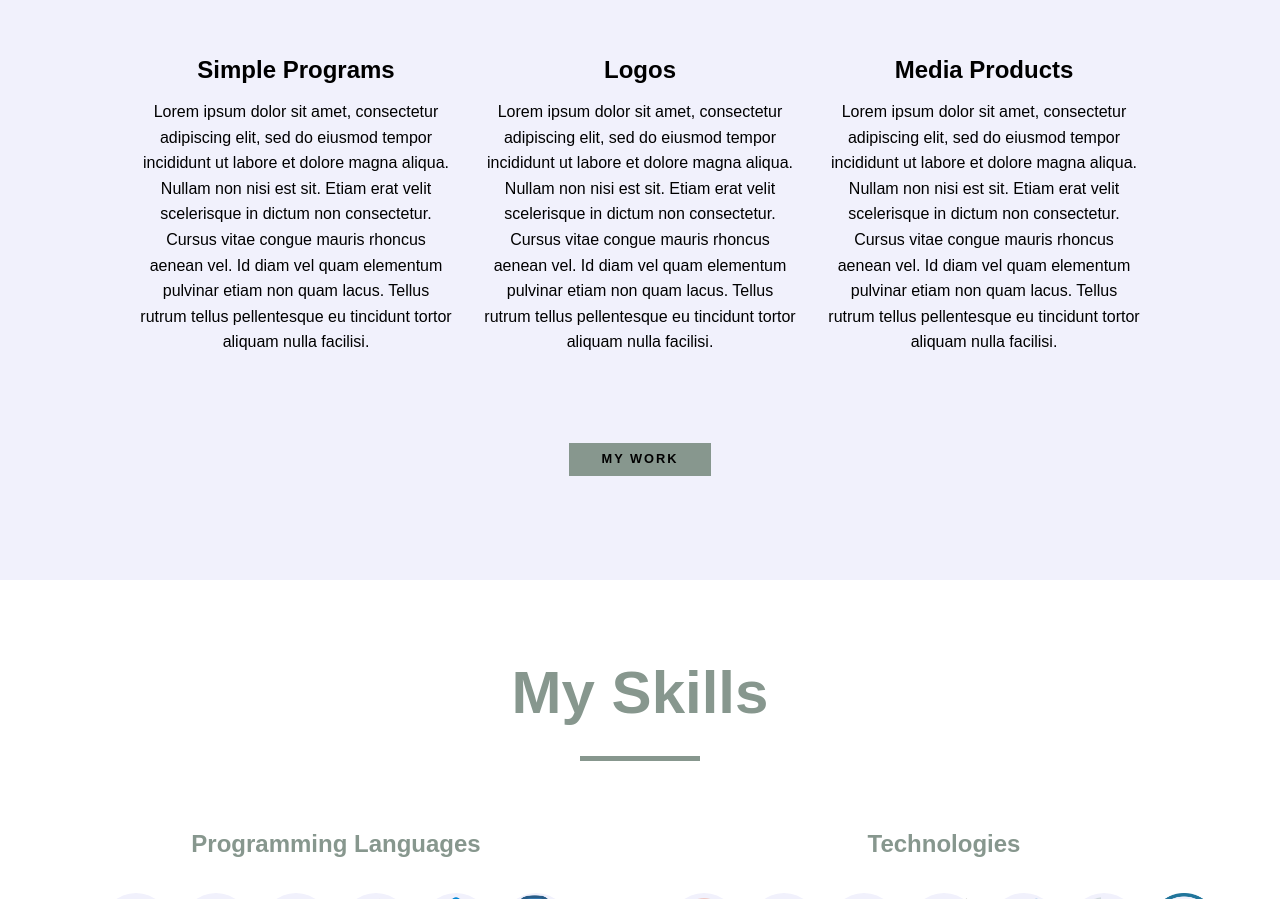
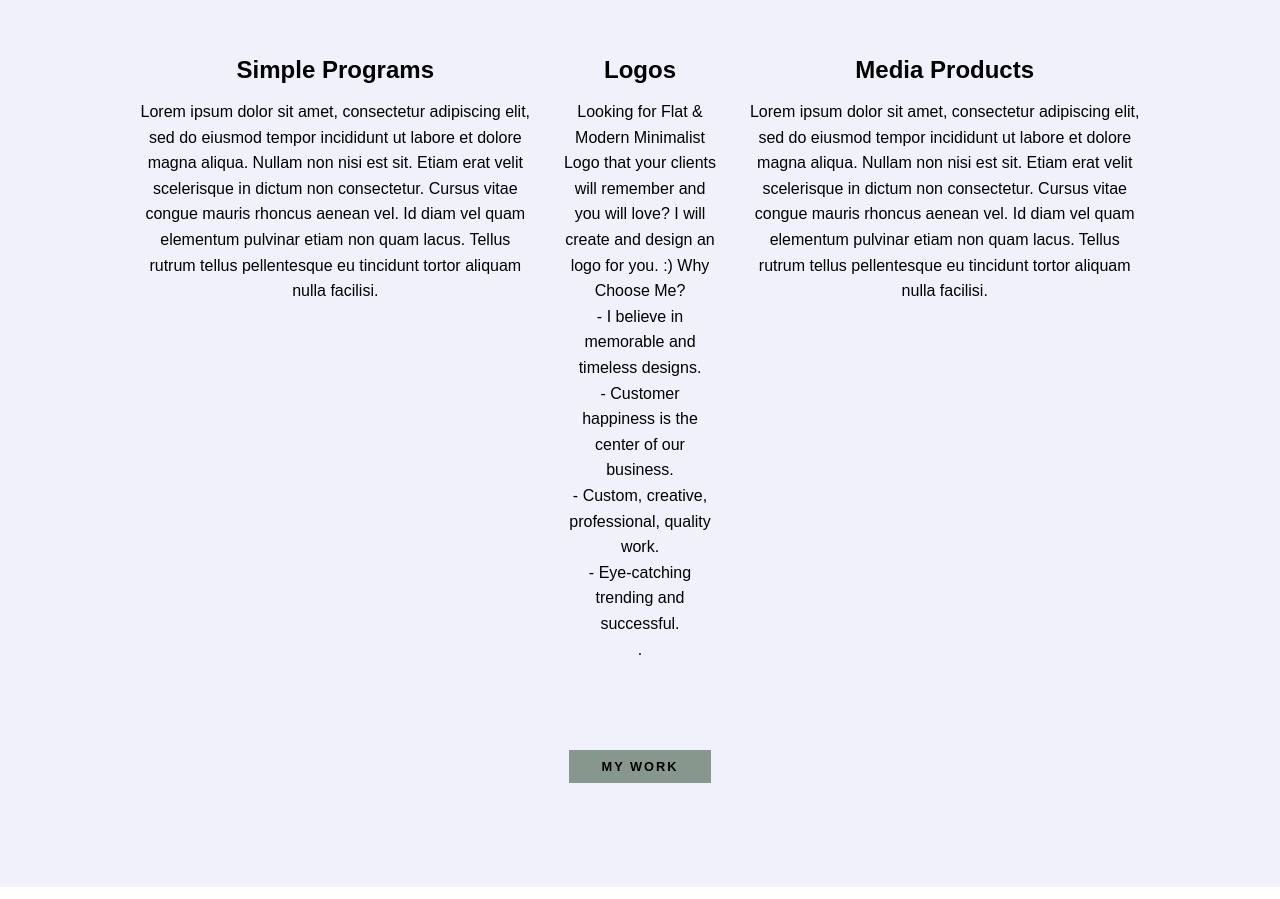
Before and after one commit to sheltsnn15/Personal_Website, a plain HTML site: page index.html in a window 1280 px wide. Shown: the part 1574-2473 px from the top of the page. Drawn offline with nearby package versions, Linux system fonts and the light colour scheme.

Commit message:
services

```diff
--- a/index.html
+++ b/index.html
@@ -109,14 +109,14 @@
 
                 <div class="service">
                     <h3>Logos</h3>
-                    <p>Lorem ipsum dolor sit amet, consectetur adipiscing elit, sed do eiusmod tempor incididunt ut
-                        labore
-                        et dolore magna aliqua.
-                        Nullam non nisi est sit. Etiam erat velit scelerisque in dictum non consectetur.
-                        Cursus vitae congue mauris rhoncus aenean vel. Id diam vel quam elementum pulvinar etiam non
-                        quam
-                        lacus.
-                        Tellus rutrum tellus pellentesque eu tincidunt tortor aliquam nulla facilisi.</p>
+                    <p>Looking for Flat & Modern Minimalist Logo that your clients will remember and you will love?
+                        I will create and design an logo for you. :)
+                        Why Choose Me?<br>
+                        - I believe in memorable and timeless designs.<br>
+                        - Customer happiness is the center of our business.<br>
+                        - Custom, creative, professional, quality work. <br>
+                        - Eye-catching trending and successful.<br>
+                        .</p>
                 </div>
                 <!--/ service-->
 
```
